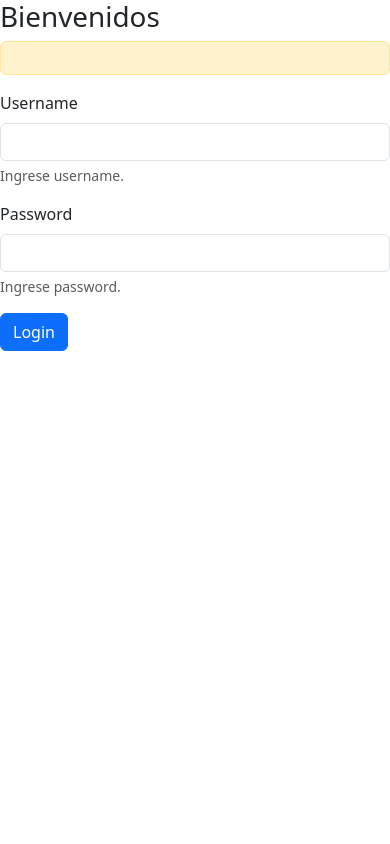
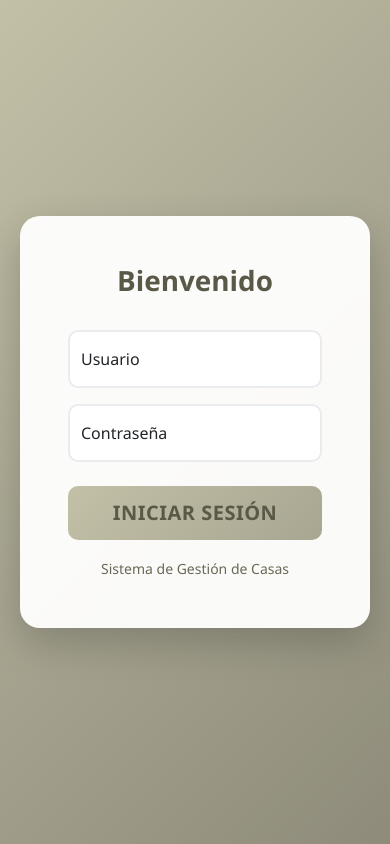
Before and after one commit to 2025A-Web-SW-GR1/webswgr1-guzman-moreira-rene-alejandro, a Node project: template 02 - servidor/ejemplo-serviodor/views/login.ejs in a window 390 px wide. Run offline with Node 20 templates, Linux system fonts and the light colour scheme; the template is opened without the code that fills it, so the values that code supplies are empty.

Commit message:
Implement authentication flow and enhance UI for login and session views; add casas view for displaying house listings.

```diff
--- a/02 - servidor/ejemplo-serviodor/views/login.ejs
+++ b/02 - servidor/ejemplo-serviodor/views/login.ejs
@@ -1,46 +1,111 @@
 <!doctype html>
 <html lang="en">
-
 <head>
     <meta charset="utf-8">
     <meta name="viewport" content="width=device-width, initial-scale=1">
     <title>Login</title>
-    <link href="https://cdn.jsdelivr.net/npm/bootstrap@5.3.7/dist/css/bootstrap.min.css" rel="stylesheet"
-        integrity="sha384-LN+7fdVzj6u52u30Kp6M/trliBMCMKTyK833zpbD+pXdCLuTusPj697FH4R/5mcr" crossorigin="anonymous">
+    <link href="https://cdn.jsdelivr.net/npm/bootstrap@5.3.0/dist/css/bootstrap.min.css" rel="stylesheet">
+    <style>
+        html, body {
+            height: 100%;
+        }
+        body {
+            display: flex;
+            align-items: center;
+            justify-content: center;
+            background: linear-gradient(135deg, #C2C0A6 0%, #A8A691 50%, #8E8B7A 100%);
+            font-family: 'Segoe UI', Tahoma, Geneva, Verdana, sans-serif;
+            margin: 0;
+            padding: 20px;
+            box-sizing: border-box;
+        }
+        .login-container {
+            max-width: 450px;
+            width: 100%;
+            padding: 3rem;
+            background: rgba(255, 255, 255, 0.95);
+            border-radius: 20px;
+            box-shadow: 0 15px 40px rgba(0, 0, 0, 0.2);
+            backdrop-filter: blur(10px);
+            animation: slideUp 0.6s ease-out;
+        }
+        @keyframes slideUp {
+            from {
+                opacity: 0;
+                transform: translateY(30px);
+            }
+            to {
+                opacity: 1;
+                transform: translateY(0);
+            }
+        }
+        .login-container h1 {
+            color: #5A5847;
+            font-weight: 700;
+            margin-bottom: 2rem;
+            text-align: center;
+        }
+        .form-floating input {
+            border-radius: 10px;
+            border: 2px solid #e9ecef;
+            transition: all 0.3s ease;
+        }
+        .form-floating input:focus {
+            border-color: #C2C0A6;
+            box-shadow: 0 0 0 0.2rem rgba(194, 192, 166, 0.25);
+        }
+        .btn-primary {
+            background: linear-gradient(135deg, #C2C0A6 0%, #A8A691 100%);
+            border: none;
+            border-radius: 10px;
+            padding: 12px;
+            font-weight: 600;
+            text-transform: uppercase;
+            letter-spacing: 0.5px;
+            transition: transform 0.3s ease;
+            color: #5A5847;
+        }
+        .btn-primary:hover {
+            transform: translateY(-2px);
+            box-shadow: 0 5px 15px rgba(194, 192, 166, 0.4);
+            background: linear-gradient(135deg, #A8A691 0%, #8E8B7A 100%);
+        }
+        .alert {
+            border-radius: 10px;
+            border: none;
+            margin-bottom: 1.5rem;
+        }
+        .text-muted {
+            color: #6B6856 !important;
+        }
+    </style>
 </head>
-
 <body>
-    <h1>Bienvenidos</h1>
-    <div class="row">
-        <div class="col-sm-12">
-            <% if (mensaje !=='' ) { %>
-                <div class="alert alert-warning" role="alert">
-                    <%= mensaje %>
-                </div>
-                <% }%>
+    <div class="login-container">
+        <h1>Bienvenido</h1>
+        <% if (mensaje) { %>
+            <div class="alert alert-warning alert-dismissible fade show" role="alert">
+                <strong>Atención:</strong> <%= mensaje %>
+                <button type="button" class="btn-close" data-bs-dismiss="alert"></button>
+            </div>
+        <% } %>
+        <form method="POST" action="/auth/login">
+            <div class="form-floating mb-3">
+                <input type="text" class="form-control" id="usernameID" name="username" placeholder="Username" required>
+                <label for="usernameID">Usuario</label>
+            </div>
+            <div class="form-floating mb-4">
+                <input type="password" class="form-control" id="passwordID" name="password" placeholder="Password" required>
+                <label for="passwordID">Contraseña</label>
+            </div>
+            <button type="submit" class="w-100 btn btn-lg btn-primary">
+                Iniciar Sesión
+            </button>
+        </form>
+        <div class="text-center mt-3">
+            <small class="text-muted">Sistema de Gestión de Casas</small>
         </div>
-        <div class="col-sm-4"></div>
-        <div class="col-sm-4">
-            <form method="POST" action="/auth/login">
-                <div class="mb-3">
-                    <label for="usernameID" class="form-label">Username</label>
-                    <input type="text" class="form-control" id="usernameID" name="username"
-                        aria-describedby="usernameHelp">
-                    <div id="usernameHelp" class="form-text">Ingrese username.</div>
-                </div>
-                <div class="mb-3">
-                    <label for="passwordID" class="form-label">Password</label>
-                    <input type="password" class="form-control" id="passwordID" name="password">
-                    <div id="usernameHelp" class="form-text">Ingrese password.</div>
-                </div>
-                <button type="submit" class="btn btn-primary">Login</button>
-            </form>
-        </div>
-        <div class="col-sm-4"></div>
     </div>
-    <script src="https://cdn.jsdelivr.net/npm/bootstrap@5.3.7/dist/js/bootstrap.bundle.min.js"
-        integrity="sha384-ndDqU0Gzau9qJ1lfW4pNLlhNTkCfHzAVBReH9diLvGRem5+R9g2FzA8ZGN954O5Q"
-        crossorigin="anonymous"></script>
+    <script src="https://cdn.jsdelivr.net/npm/bootstrap@5.3.0/dist/js/bootstrap.bundle.min.js"></script>
 </body>
-
 </html>
```
Also changed, not shown: 02 - servidor/ejemplo-serviodor/src/app.auth-controller.ts (+21 -1 lines), 02 - servidor/ejemplo-serviodor/views/casas.ejs (added, +133 -0 lines), 02 - servidor/ejemplo-serviodor/views/sesion.ejs (+140 -42 lines), 02 - servidor/ExamenIB-GuzmanRene/README-EXAMEN.md (added), 02 - servidor/ejemplo-serviodor/database.sqlite.
